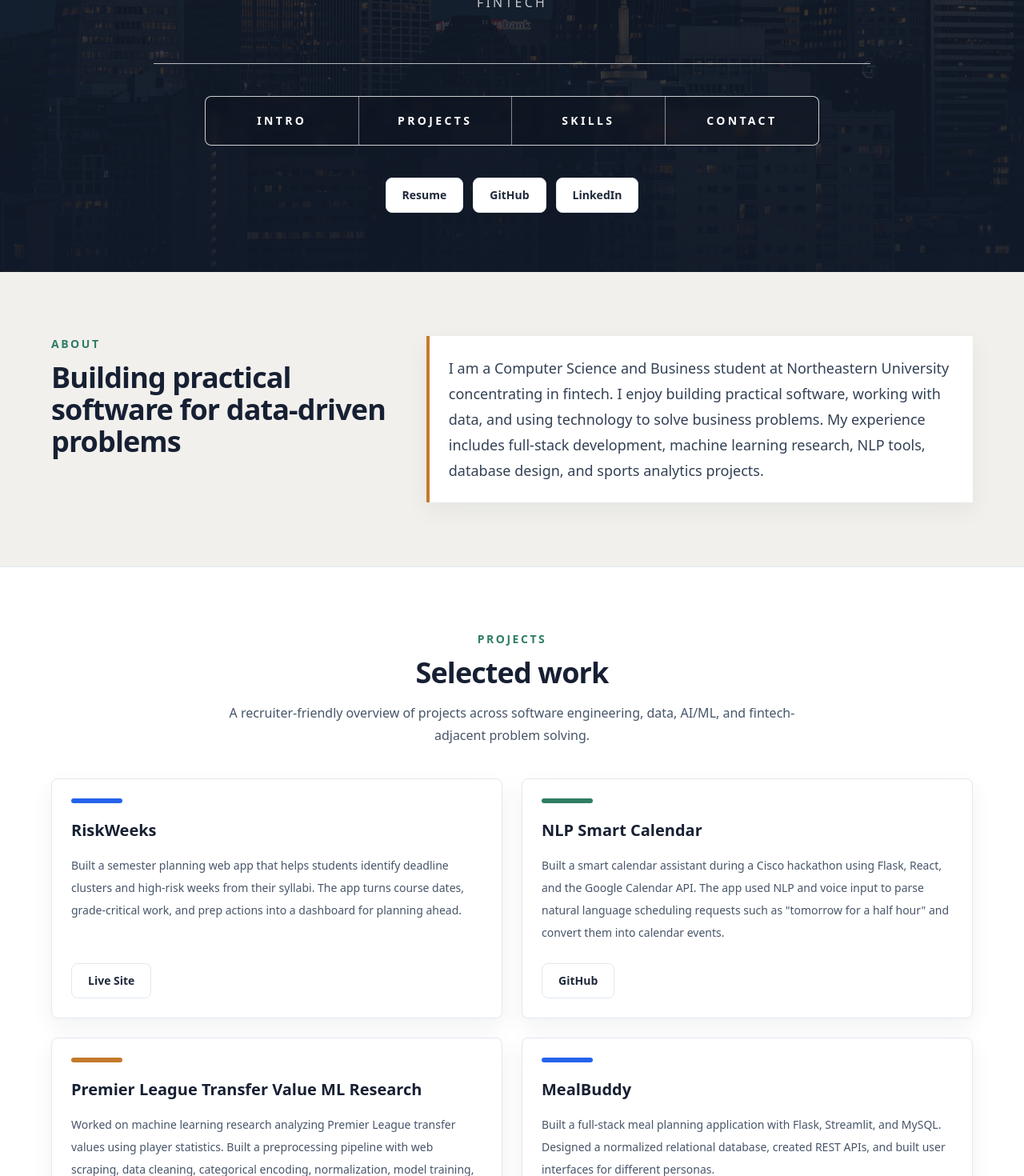
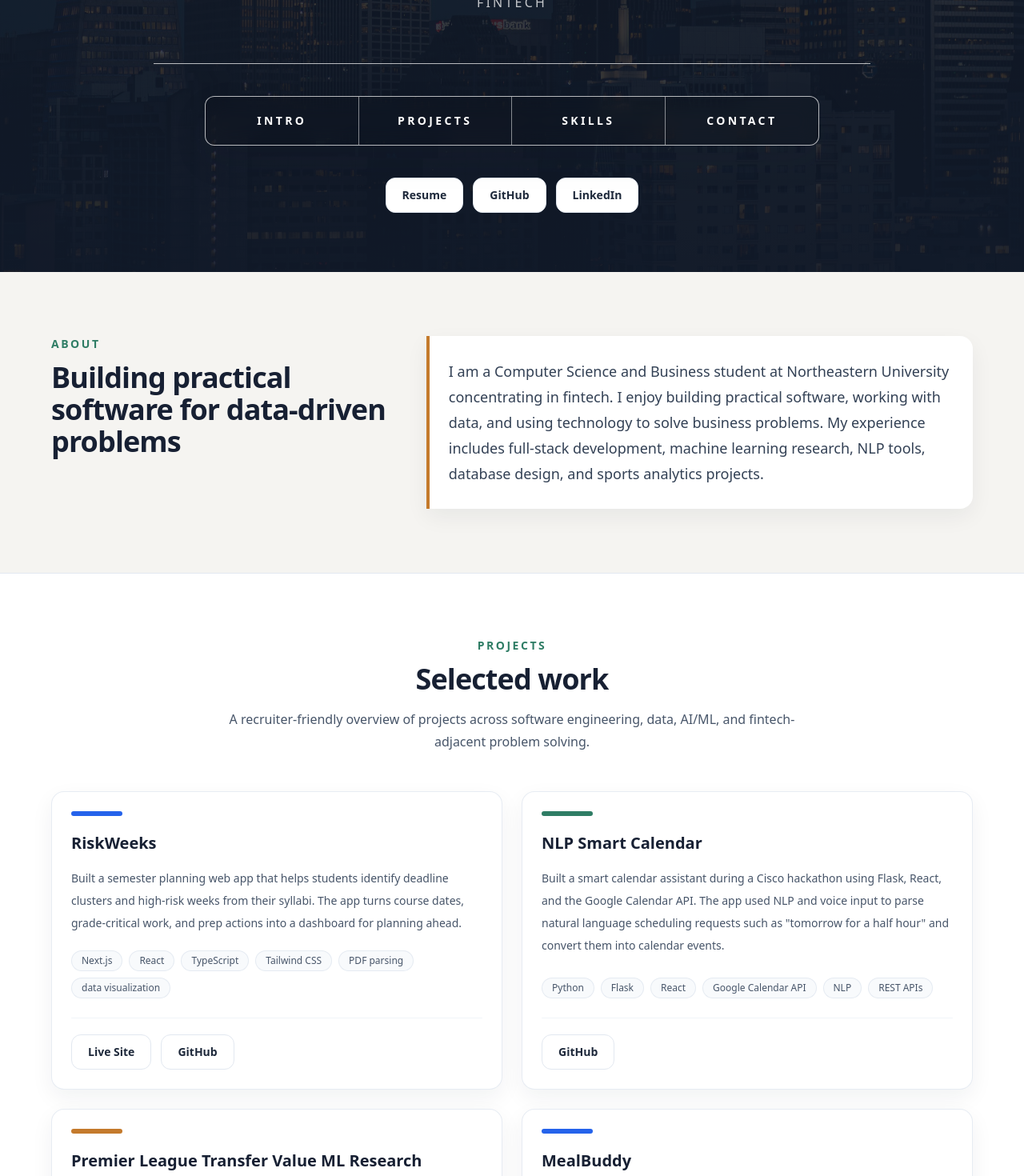
Before and after one commit to avenkat28/personal-portfolio, a Next.js app: page / in a window 1280 px wide. Shown: the part 460-1930 px from the top of the page at 80% size. Built offline with nearby package versions, Linux system fonts and the light colour scheme.

Commit message:
file and link changes

```diff
--- a/app/globals.css
+++ b/app/globals.css
@@ -11,9 +11,17 @@ html {
 }
 
 body {
-  background: #f7f8fb;
+  background: #f5f4f1;
   color: #172033;
   text-rendering: optimizeLegibility;
+}
+
+a {
+  -webkit-tap-highlight-color: transparent;
+}
+
+section[id] {
+  scroll-margin-top: 2rem;
 }
 
 .hero-scene {
@@ -38,3 +46,16 @@ body {
   background: #cfe0ff;
   color: #172033;
 }
+
+@media (prefers-reduced-motion: reduce) {
+  html {
+    scroll-behavior: auto;
+  }
+
+  *,
+  *::before,
+  *::after {
+    scroll-behavior: auto !important;
+    transition-duration: 0.01ms !important;
+  }
+}
--- a/app/page.tsx
+++ b/app/page.tsx
@@ -9,7 +9,8 @@ const projects = [
     description:
       "Built a semester planning web app that helps students identify deadline clusters and high-risk weeks from their syllabi. The app turns course dates, grade-critical work, and prep actions into a dashboard for planning ahead.",
     tech: ["Next.js", "React", "TypeScript", "Tailwind CSS", "PDF parsing", "data visualization"],
-    live: "https://risk-weeks.vercel.app/"
+    live: "https://risk-weeks.vercel.app/",
+    github: "https://github.com/avenkat28/risk-weeks"
   },
   {
     title: "NLP Smart Calendar",
@@ -102,7 +103,7 @@ function SectionHeading({
   description?: string;
 }) {
   return (
-    <div className="mx-auto mb-10 max-w-3xl text-center">
+    <div className="mx-auto mb-12 max-w-3xl text-center">
       <p className="text-sm font-semibold uppercase tracking-[0.18em] text-moss">{eyebrow}</p>
       <h2 className="mt-3 text-3xl font-bold tracking-tight text-ink sm:text-4xl">{title}</h2>
       {description ? <p className="mt-4 text-base leading-7 text-slate-600">{description}</p> : null}
@@ -112,7 +113,7 @@ function SectionHeading({
 
 function Badge({ children }: { children: React.ReactNode }) {
   return (
-    <span className="rounded-full border border-slate-200 bg-paper px-3 py-1 text-sm font-medium text-slate-700">
+    <span className="rounded-full border border-slate-200/80 bg-slate-50 px-3 py-1 text-xs font-medium text-slate-600 transition-colors hover:border-accent/25 hover:bg-blue-50 hover:text-accent">
       {children}
     </span>
   );
@@ -139,7 +140,7 @@ function LinkButton({
       href={href}
       target={isExternal ? "_blank" : undefined}
       rel={isExternal ? "noreferrer" : undefined}
-      className={`inline-flex min-h-11 items-center justify-center rounded-lg px-5 py-2.5 text-sm font-semibold transition ${styles}`}
+      className={`inline-flex min-h-11 items-center justify-center rounded-xl px-5 py-2.5 text-sm font-semibold transition duration-200 focus-visible:outline focus-visible:outline-2 focus-visible:outline-offset-2 focus-visible:outline-accent ${styles}`}
     >
       {children}
     </a>
@@ -148,13 +149,13 @@ function LinkButton({
 
 export default function Home() {
   return (
-    <main className="min-h-screen overflow-hidden bg-[#f2f0ec]">
+    <main className="min-h-screen overflow-hidden bg-[#f5f4f1]">
       <section className="hero-scene relative flex min-h-screen items-center justify-center px-5 py-12 text-white">
         <div className="absolute inset-0 bg-ink/55" />
         <div className="relative z-10 mx-auto flex w-full max-w-5xl flex-col items-center text-center">
           <div className="flex w-full items-center justify-center">
             <div className="hidden h-px flex-1 bg-white/70 sm:block" />
-            <div className="grid h-28 w-28 place-items-center rounded-full border border-white/80 bg-white/5 text-3xl font-bold shadow-soft backdrop-blur-sm">
+            <div className="grid h-28 w-28 place-items-center rounded-full border border-white/80 bg-white/10 text-3xl font-bold shadow-soft backdrop-blur-md">
               AV
             </div>
             <div className="hidden h-px flex-1 bg-white/70 sm:block" />
@@ -168,7 +169,7 @@ export default function Home() {
             Software Engineering | AI/ML | Data Analytics | Product | Fintech
           </p>
           <div className="mt-16 h-px w-full max-w-4xl bg-white/70" />
-          <nav className="mt-10 grid w-full max-w-3xl grid-cols-2 overflow-hidden rounded-lg border border-white/80 bg-black/10 text-xs font-semibold uppercase tracking-[0.24em] backdrop-blur-sm sm:grid-cols-4 sm:text-sm">
+          <nav aria-label="Portfolio sections" className="mt-10 grid w-full max-w-3xl grid-cols-2 overflow-hidden rounded-xl border border-white/70 bg-black/10 text-xs font-semibold uppercase tracking-[0.24em] shadow-soft backdrop-blur-md sm:grid-cols-4 sm:text-sm">
             <a className="border-b border-r border-white/50 px-4 py-5 transition hover:bg-white/15 sm:border-b-0" href="#about">
               Intro
             </a>
@@ -198,7 +199,7 @@ export default function Home() {
               Building practical software for data-driven problems
             </h2>
           </div>
-          <div className="border-l-4 border-amber bg-white px-6 py-6 shadow-card">
+          <div className="rounded-r-2xl border-l-4 border-amber bg-white px-6 py-7 shadow-card">
             <p className="text-lg leading-8 text-slate-700">
               I am a Computer Science and Business student at Northeastern University concentrating in fintech. I enjoy
               building practical software, working with data, and using technology to solve business problems. My
@@ -220,7 +221,7 @@ export default function Home() {
             {projects.map((project, index) => (
               <article
                 key={project.title}
-                className="flex h-full flex-col rounded-lg border border-slate-200 bg-white p-6 shadow-card transition hover:-translate-y-1 hover:border-accent/25 hover:shadow-soft"
+                className="group flex h-full flex-col rounded-2xl border border-slate-200/80 bg-white p-6 shadow-card transition duration-300 hover:-translate-y-1 hover:border-accent/25 hover:shadow-soft"
               >
                 <div
                   className={`mb-5 h-1.5 w-16 rounded-full ${
@@ -229,8 +230,13 @@ export default function Home() {
                 />
                 <h3 className="text-xl font-bold text-ink">{project.title}</h3>
                 <p className="mt-4 flex-1 text-sm leading-7 text-slate-600">{project.description}</p>
+                <div className="mt-5 flex flex-wrap gap-2">
+                  {project.tech.map((technology) => (
+                    <Badge key={technology}>{technology}</Badge>
+                  ))}
+                </div>
                 {project.github || project.live ? (
-                  <div className="mt-6 flex gap-3">
+                  <div className="mt-6 flex flex-wrap gap-3 border-t border-slate-100 pt-5">
                     {project.live ? <LinkButton href={project.live}>Live Site</LinkButton> : null}
                     {project.github ? <LinkButton href={project.github}>GitHub</LinkButton> : null}
                   </div>
@@ -246,7 +252,7 @@ export default function Home() {
           <SectionHeading eyebrow="Skills" title="Technical toolkit" />
           <div className="grid gap-6 sm:grid-cols-2 lg:grid-cols-4">
             {skillGroups.map((group) => (
-              <div key={group.title} className="rounded-lg border border-slate-200 bg-white p-6 shadow-card">
+              <div key={group.title} className="rounded-2xl border border-slate-200/80 bg-white p-6 shadow-card transition duration-300 hover:-translate-y-1 hover:shadow-soft">
                 <h3 className="text-lg font-bold text-ink">{group.title}</h3>
                 <div className="mt-5 flex flex-wrap gap-2">
                   {group.skills.map((skill) => (
@@ -266,7 +272,7 @@ export default function Home() {
             {experiences.map((experience) => (
               <article key={experience.title} className="relative pl-12">
                 <div className="absolute left-2 top-2 h-4 w-4 rounded-full border-4 border-white bg-moss shadow" />
-                <div className="rounded-lg border border-slate-200 bg-white p-6 shadow-card transition hover:border-moss/25 hover:shadow-soft">
+                <div className="rounded-2xl border border-slate-200/80 bg-white p-6 shadow-card transition duration-300 hover:border-moss/25 hover:shadow-soft">
                   <p className="text-sm font-semibold text-moss">{experience.organization}</p>
                   <h3 className="mt-1 text-xl font-bold text-ink">{experience.title}</h3>
                   <p className="mt-3 text-sm leading-7 text-slate-600">{experience.description}</p>
@@ -278,7 +284,7 @@ export default function Home() {
       </section>
 
       <section id="resume" className="city-band px-6 py-16 sm:py-20 lg:px-8">
-        <div className="mx-auto max-w-4xl rounded-lg border border-white/15 bg-ink/80 p-8 text-center text-white shadow-soft backdrop-blur-sm sm:p-10">
+        <div className="mx-auto max-w-4xl rounded-2xl border border-white/15 bg-ink/80 p-8 text-center text-white shadow-soft backdrop-blur-md sm:p-10">
           <p className="text-sm font-semibold uppercase tracking-[0.18em] text-blue-200">Resume</p>
           <h2 className="mt-3 text-3xl font-bold tracking-tight sm:text-4xl">Ready for co-op and internship roles</h2>
           <p className="mx-auto mt-4 max-w-2xl text-base leading-7 text-slate-300">
@@ -296,15 +302,15 @@ export default function Home() {
         <div className="mx-auto max-w-5xl">
           <SectionHeading eyebrow="Contact" title="Let’s connect" description="Recruiters and collaborators can reach me here." />
           <div className="grid gap-4 sm:grid-cols-3">
-            <a className="rounded-lg border border-slate-200 p-6 shadow-card transition hover:border-accent/30 hover:shadow-soft" href={`mailto:${email}`}>
+            <a className="rounded-2xl border border-slate-200/80 p-6 shadow-card transition duration-300 hover:-translate-y-1 hover:border-accent/30 hover:shadow-soft" href={`mailto:${email}`}>
               <p className="text-sm font-semibold text-moss">Email</p>
               <p className="mt-2 break-words text-slate-700">{email}</p>
             </a>
-            <a className="rounded-lg border border-slate-200 p-6 shadow-card transition hover:border-accent/30 hover:shadow-soft" href={githubUrl} target="_blank" rel="noreferrer">
+            <a className="rounded-2xl border border-slate-200/80 p-6 shadow-card transition duration-300 hover:-translate-y-1 hover:border-accent/30 hover:shadow-soft" href={githubUrl} target="_blank" rel="noreferrer">
               <p className="text-sm font-semibold text-moss">GitHub</p>
               <p className="mt-2 break-words text-slate-700">github.com/avenkat28</p>
             </a>
-            <a className="rounded-lg border border-slate-200 p-6 shadow-card transition hover:border-accent/30 hover:shadow-soft" href={linkedinUrl} target="_blank" rel="noreferrer">
+            <a className="rounded-2xl border border-slate-200/80 p-6 shadow-card transition duration-300 hover:-translate-y-1 hover:border-accent/30 hover:shadow-soft" href={linkedinUrl} target="_blank" rel="noreferrer">
               <p className="text-sm font-semibold text-moss">LinkedIn</p>
               <p className="mt-2 break-words text-slate-700">www.linkedin.com/in/arya-venkat-81526b245</p>
             </a>
```
Also changed, not shown: 1 other file (tests, documents, lock files or other folders).
